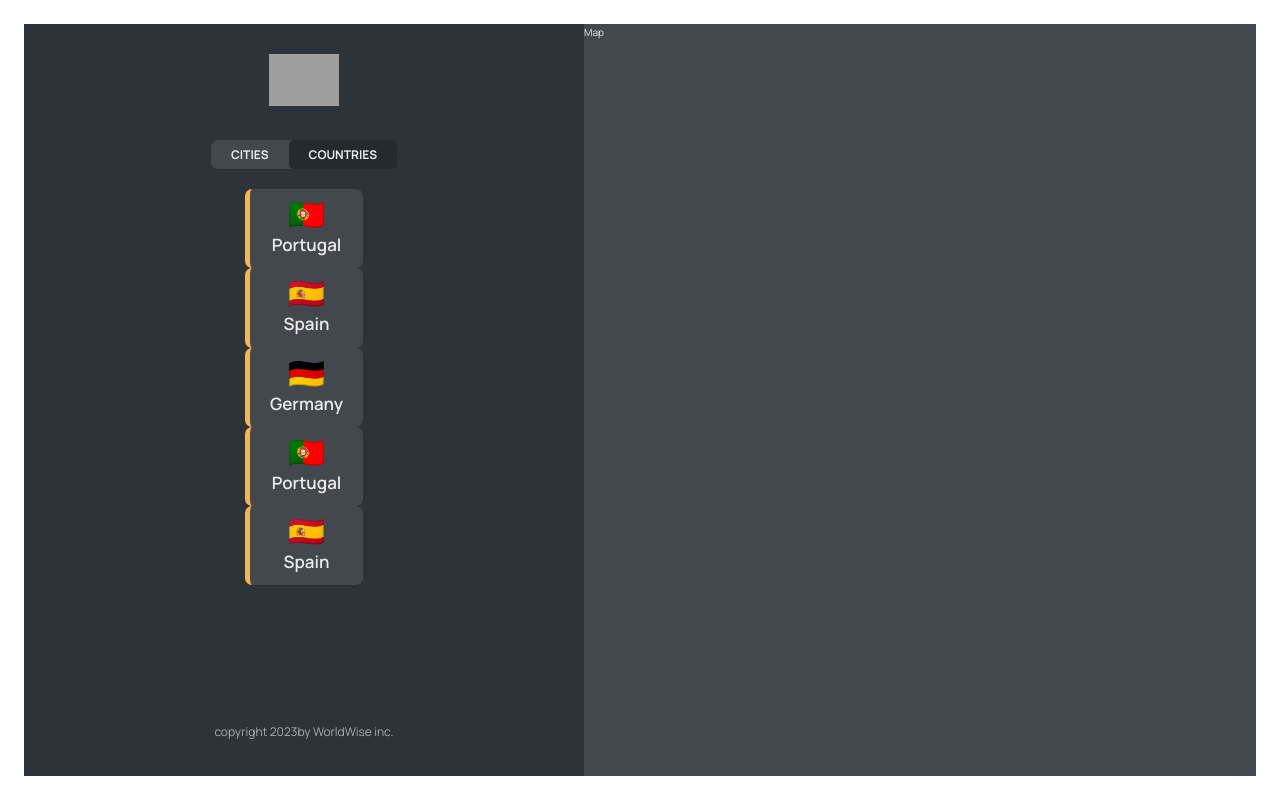
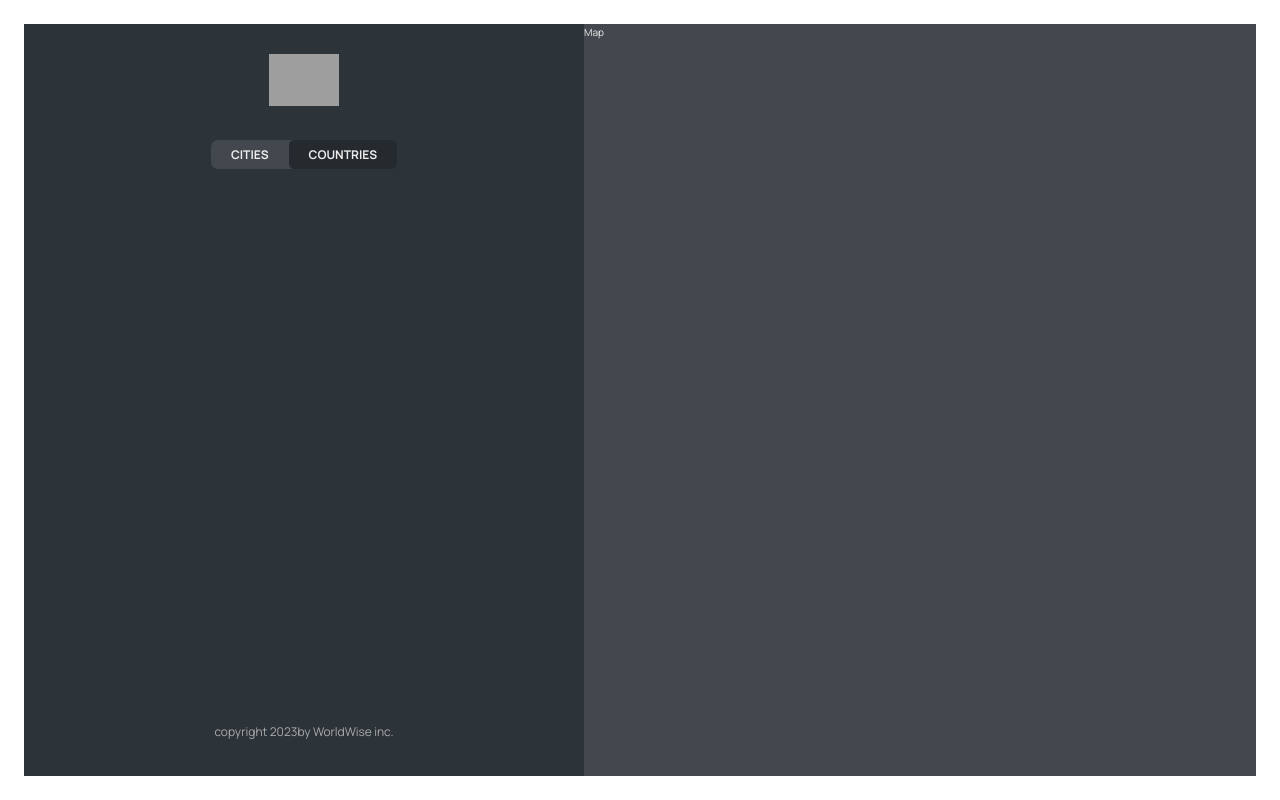
Before and after one commit to njahi/worldwise, a React (Vite) app: page /app/countries in a window 1280 px wide. Built offline with nearby package versions, Linux system fonts and the light colour scheme; data requests are answered from the project's data file; grey boxes are pictures that could not be loaded.

Commit message:
new message componenet nested into the countryList component

```diff
--- a/src/components/CountryList.jsx
+++ b/src/components/CountryList.jsx
@@ -2,15 +2,19 @@
 import CountryItem from "./CountryItem";
 import styles from "./CountryList.module.css";
 import Spinner from "./Spinner";
+import Message from "./Message";
 export default function CountryList({ cities, isLoading }) {
   if (isLoading) return <Spinner />;
-
+  if (!cities.length) {
+    <Message message='add you first city by clicking on the map' />;
+  }
+  const countries = [];
   return (
     <ul className={styles.countryList}>
-      {cities.map((city) => (
+      {countries.map((country) => (
         <CountryItem
-          key={city.id}
-          city={city}
+          key={country.id}
+          city={country}
         />
       ))}
     </ul>
--- /dev/null
+++ b/src/components/Message.jsx
@@ -0,0 +1,12 @@
+/* eslint-disable react/prop-types */
+import styles from "./Message.module.css";
+
+function Message({ message }) {
+  return (
+    <p className={styles.message}>
+      <span role='img'>👋</span> {message}
+    </p>
+  );
+}
+
+export default Message;
--- /dev/null
+++ b/src/components/Message.module.css
@@ -0,0 +1,7 @@
+.message {
+  text-align: center;
+  font-size: 1.8rem;
+  width: 80%;
+  margin: 2rem auto;
+  font-weight: 600;
+}
```
